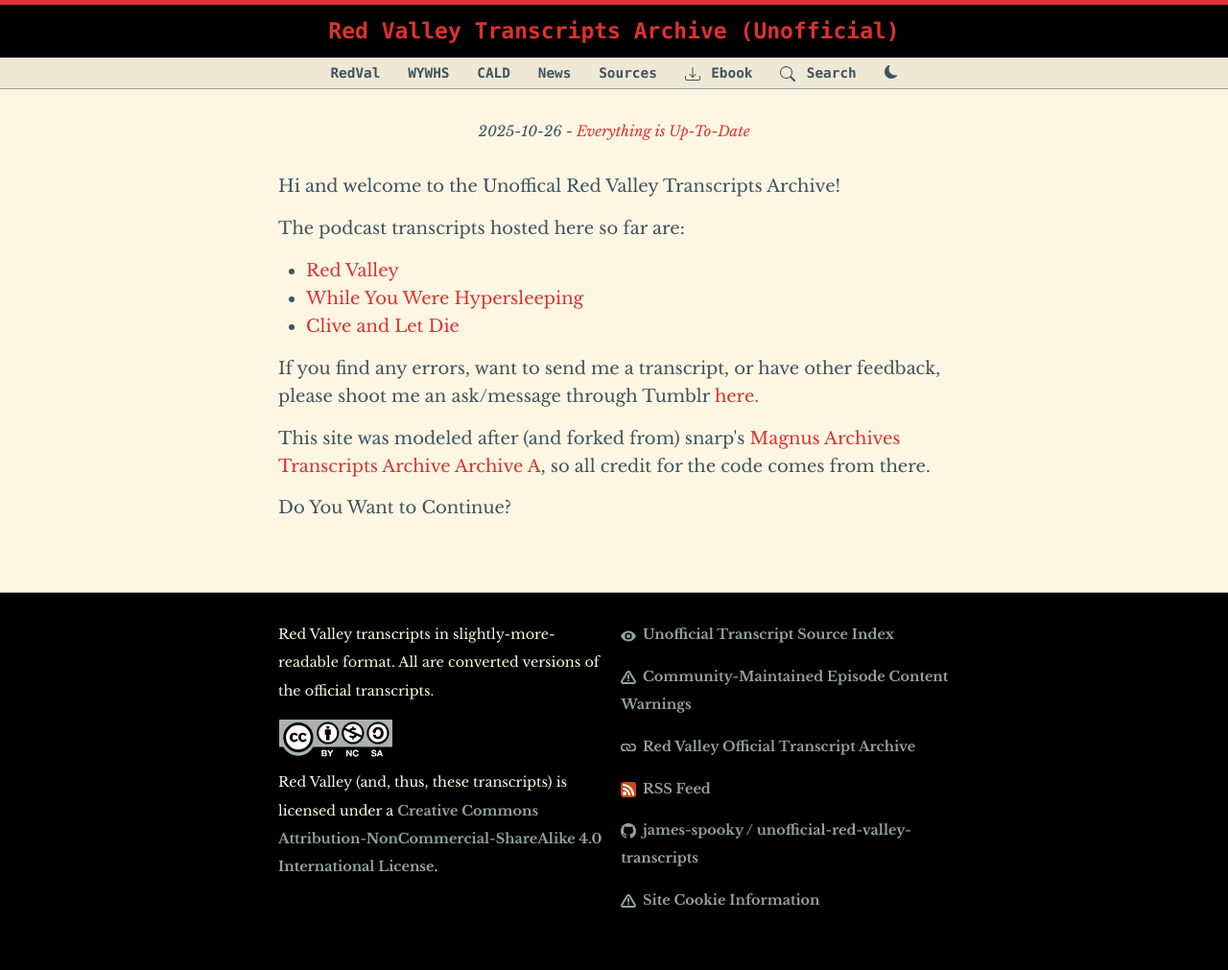
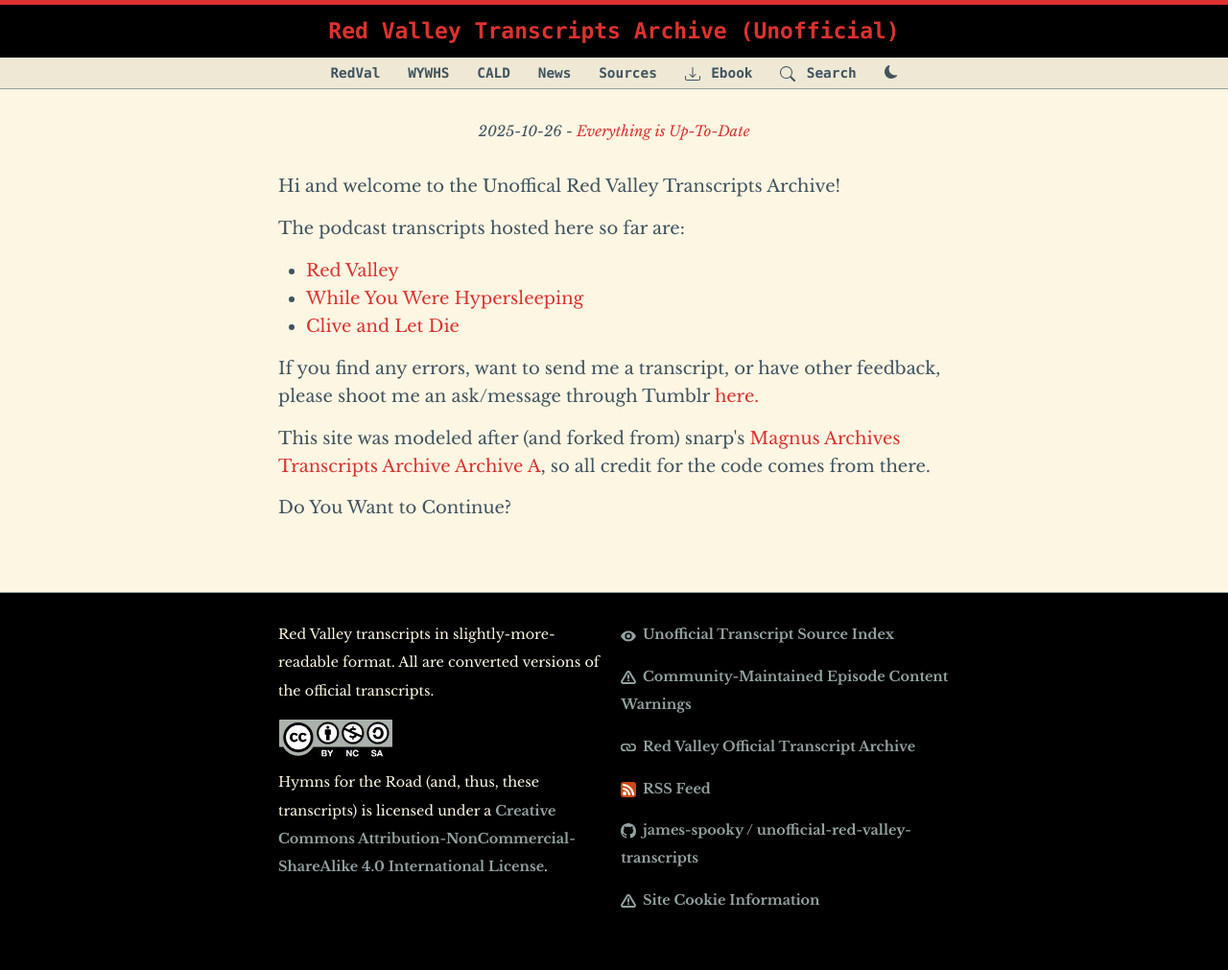
Before and after one commit to spooky-james/unofficial-hymns-for-the-road-transcripts, a Jekyll site: the page built from index.html, in a window 1280 px wide. Shown: the whole page at 96% size. Built offline with Jekyll 4.4.1, drawn with Linux system fonts in a browser that asks for light colours.

Commit message:
Update footer.html

```diff
--- a/_includes/footer.html
+++ b/_includes/footer.html
@@ -5,7 +5,7 @@
 				<p>{{ site.description }}</p>
 				<p class="cc-license">
 					<a rel="license" href="http://creativecommons.org/licenses/by-nc-sa/4.0/" title="Creative Commons Attribution-NonCommercial-ShareAlike 4.0 International License"> {% include icon-cc-license.svg %}</a><br />
-					Red Valley (and, thus, these transcripts) is licensed under a <a href="http://creativecommons.org/licenses/by-nc-sa/4.0/">Creative Commons Attribution-NonCommercial-ShareAlike 4.0 International License</a>.
+					Hymns for the Road (and, thus, these transcripts) is licensed under a <a href="http://creativecommons.org/licenses/by-nc-sa/4.0/">Creative Commons Attribution-NonCommercial-ShareAlike 4.0 International License</a>.
 				</p>
 			</div><!--/.footer-col-1-->
 			<div class="footer-col footer-col-2">
```
